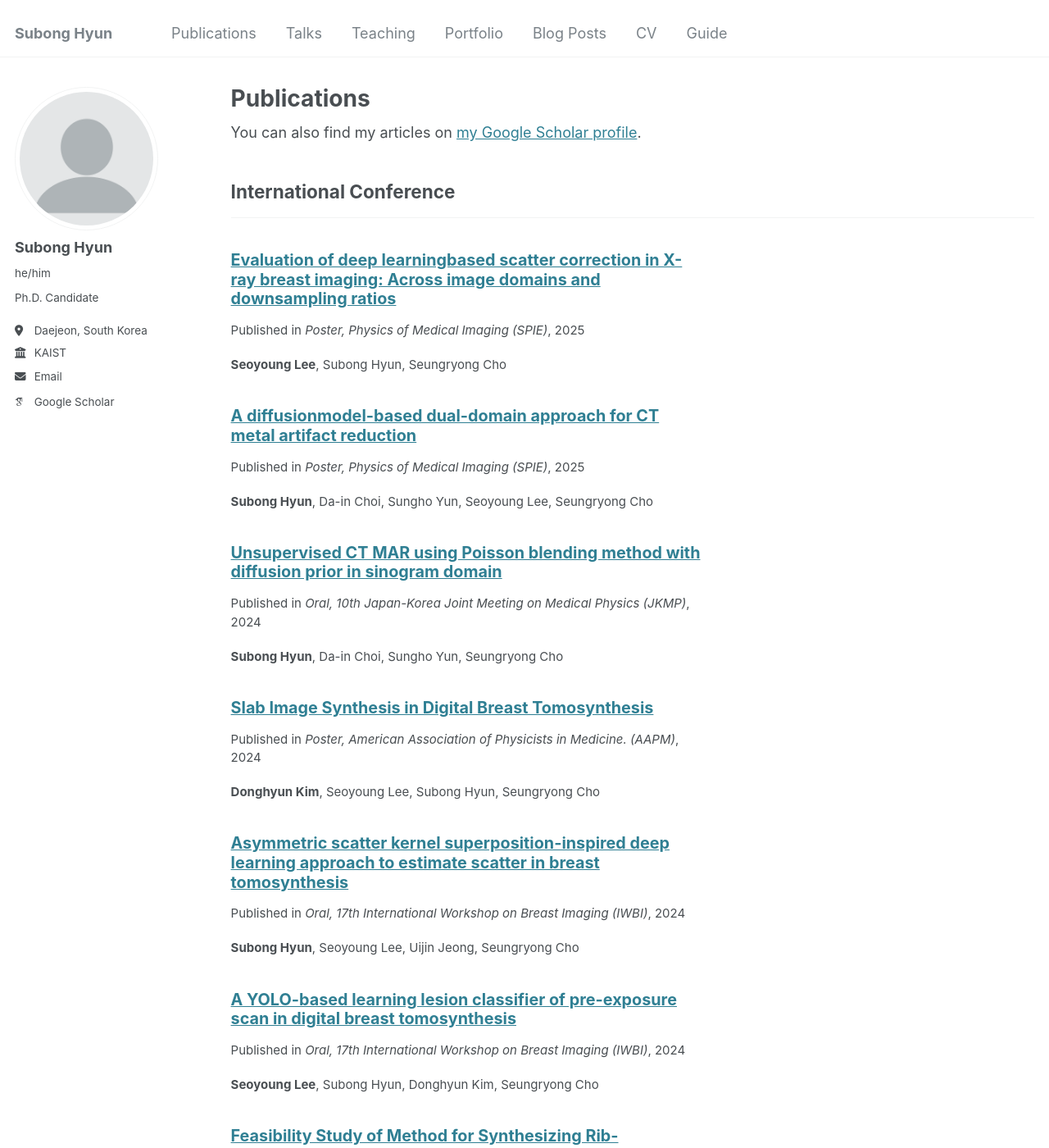
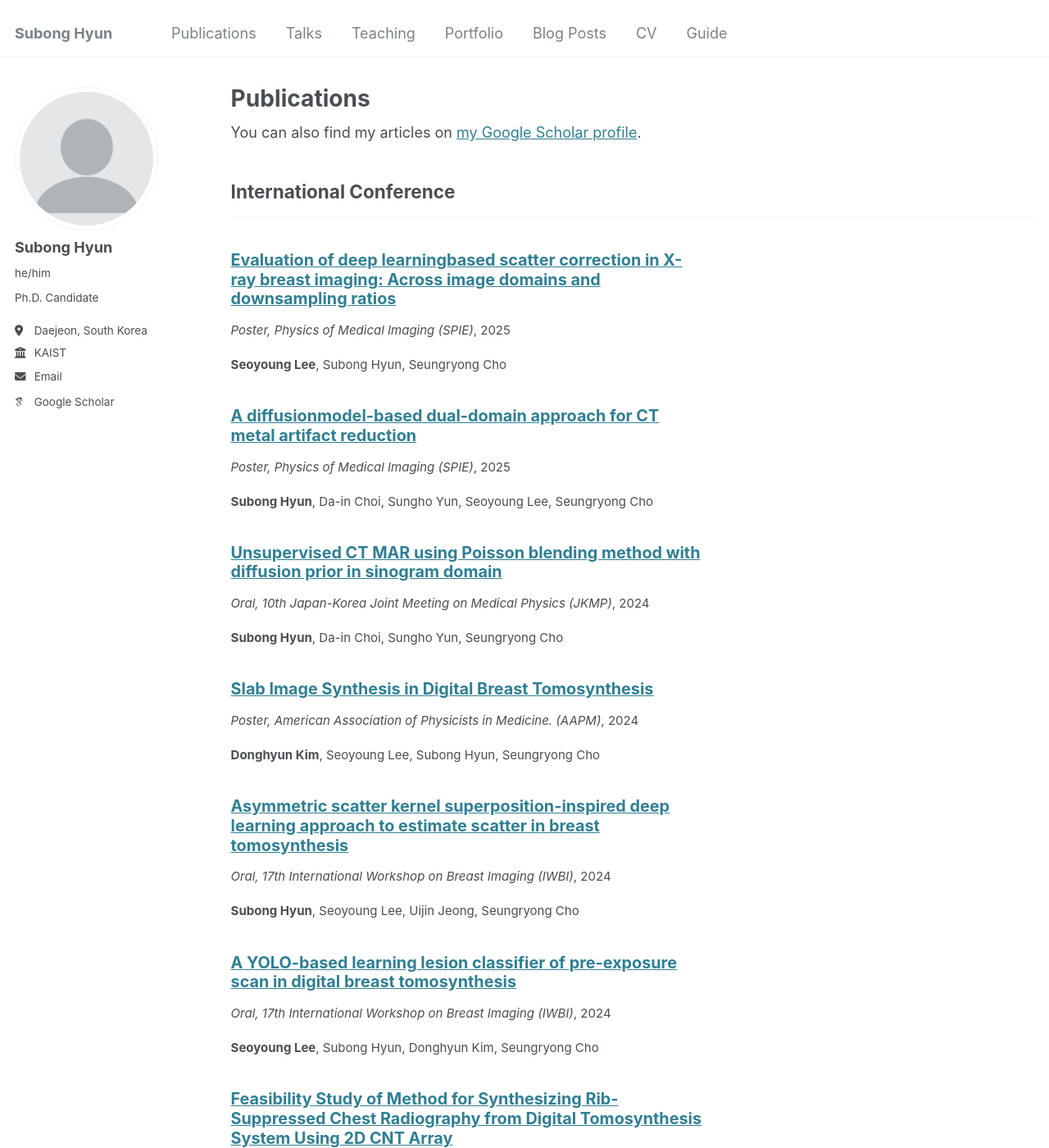
Before and after one commit to SubongHyun/subonghyun.github.io, a Jekyll site: the page built from _pages/publications.html, in a window 1280 px wide and 1400 px high. Shown: the whole window at 82% size. Built offline with Jekyll 4.4.1, drawn with Linux system fonts in a browser that asks for light colours; some web fonts are replaced; some of the changed text lies outside the part shown.

Commit message:
Update archive-single.html

```diff
--- a/_includes/archive-single.html
+++ b/_includes/archive-single.html
@@ -42,7 +42,7 @@
       <p> {{ post.type }}, <i>{{ post.venue }}</i>, {{ post.date | default: "1900-01-01" | date: "%Y" }} </p>
     {% elsif post.collection == 'publications' %}
       <!-- <p> <i>{{ post.venue }}</i>, {{ post.date | default: "1900-01-01" | date: "%Y" }} </p> -->
-      <p class="page__date", style="font-size: smaller;">Published in <i>{{ post.venue }}</i>, {{ post.date | default: "1900-01-01" | date: "%Y" }} </p>
+      <p class="page__date", style="font-size: smaller;"> <i>{{ post.venue }}</i>, {{ post.date | default: "1900-01-01" | date: "%Y" }} </p>
     {% elsif post.date %}
      <p class="page__date"><strong><i class="fa fa-fw fa-calendar" aria-hidden="true"></i> {{ site.data.ui-text[site.locale].date_label | default: "Published:" }}</strong> <time datetime="{{ post.date | default: "1900-01-01" | date_to_xmlschema }}">{{ post.date | default: "1900-01-01" | date: "%B %d, %Y" }}</time></p>
     {% endif %}
```
